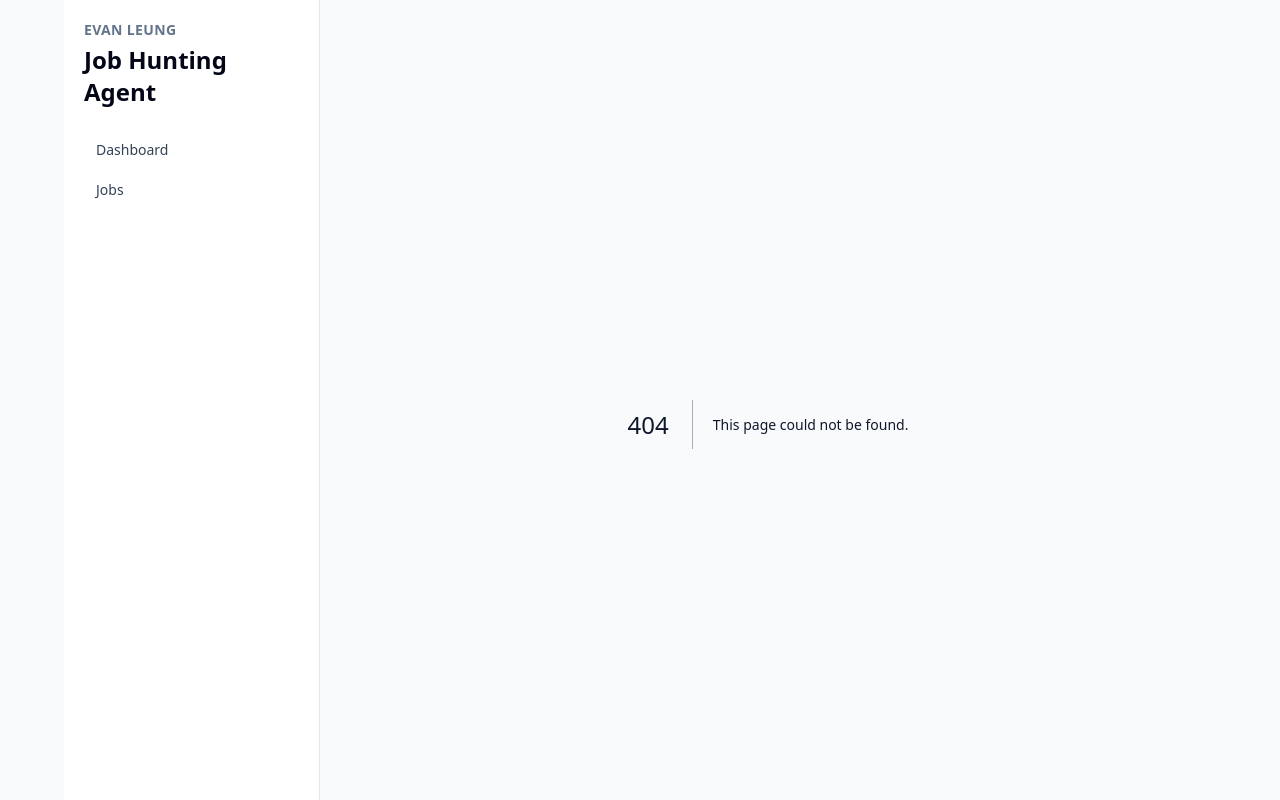
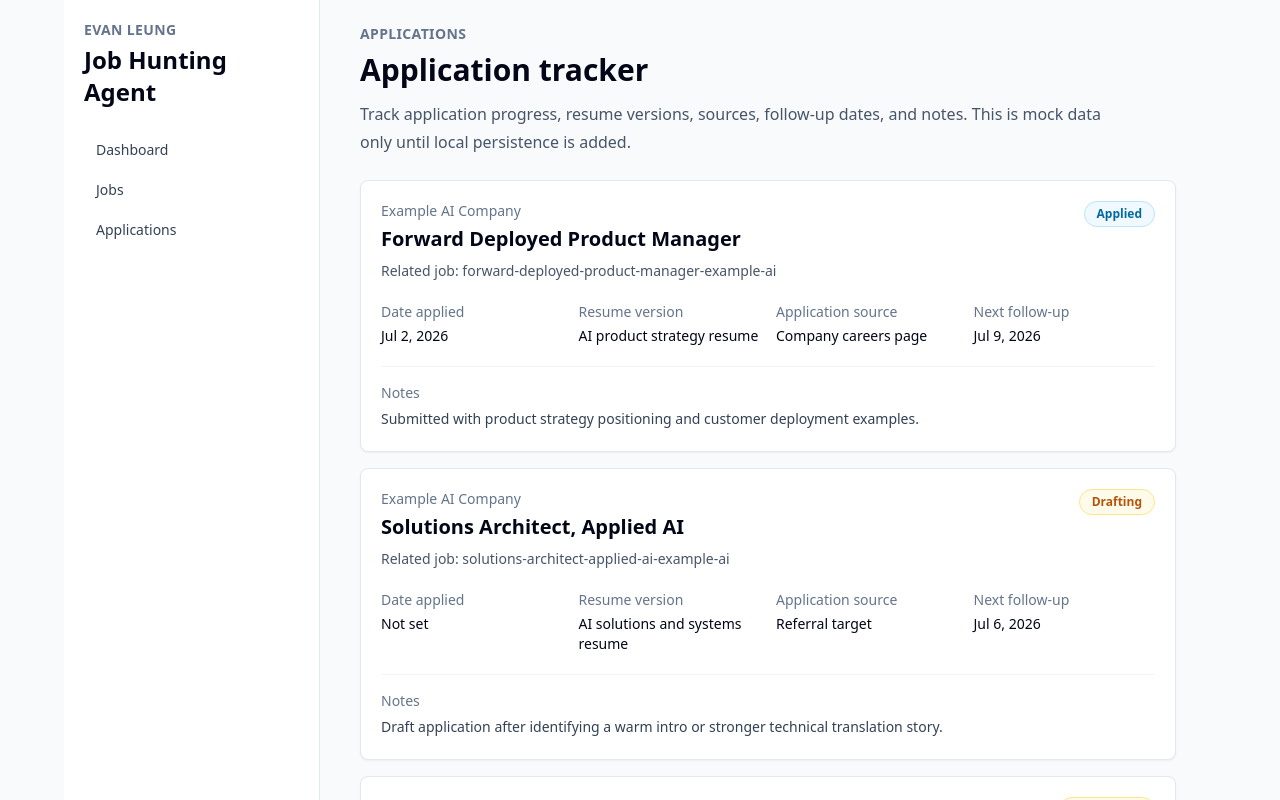
Before and after one commit to evleung/job-hunting-agent, a Next.js app: page /applications in a window 1280 px wide. Before the commit this address had no page. Shown: the top 800 px of the page. Built offline with nearby package versions, Linux system fonts and the light colour scheme.

Commit message:
Add application tracker

```diff
--- /dev/null
+++ b/src/app/applications/page.tsx
@@ -0,0 +1,132 @@
+import Link from "next/link";
+import { mockApplications } from "@/data/mock-applications";
+
+function formatDate(date?: string) {
+  if (!date) {
+    return "Not set";
+  }
+
+  return new Intl.DateTimeFormat("en-US", {
+    month: "short",
+    day: "numeric",
+    year: "numeric",
+    timeZone: "UTC"
+  }).format(new Date(date));
+}
+
+function getStatusClass(status: string) {
+  if (status === "Offer") {
+    return "border-emerald-200 bg-emerald-50 text-emerald-700";
+  }
+
+  if (status === "Rejected" || status === "Withdrawn") {
+    return "border-slate-200 bg-slate-50 text-slate-600";
+  }
+
+  if (status === "Not Started" || status === "Drafting") {
+    return "border-amber-200 bg-amber-50 text-amber-700";
+  }
+
+  return "border-sky-200 bg-sky-50 text-sky-700";
+}
+
+export default function ApplicationsPage() {
+  return (
+    <section className="space-y-6">
+      <div>
+        <p className="text-sm font-semibold uppercase tracking-wide text-slate-500">
+          Applications
+        </p>
+        <h2 className="mt-2 text-3xl font-semibold text-slate-950">
+          Application tracker
+        </h2>
+        <p className="mt-3 max-w-3xl text-base leading-7 text-slate-600">
+          Track application progress, resume versions, sources, follow-up dates,
+          and notes. This is mock data only until local persistence is added.
+        </p>
+      </div>
+
+      {mockApplications.length === 0 ? (
+        <div className="rounded-lg border border-dashed border-slate-300 bg-white p-6">
+          <h3 className="font-semibold text-slate-950">No applications yet</h3>
+          <p className="mt-2 text-sm leading-6 text-slate-600">
+            Add mock application records to shape the tracker before database
+            persistence is introduced.
+          </p>
+        </div>
+      ) : (
+        <div className="grid gap-4">
+          {mockApplications.map((application) => (
+            <article
+              key={application.id}
+              className="rounded-lg border border-slate-200 bg-white p-5 shadow-sm"
+            >
+              <div className="flex flex-col gap-4 sm:flex-row sm:items-start sm:justify-between">
+                <div>
+                  <p className="text-sm font-medium text-slate-500">
+                    {application.company}
+                  </p>
+                  <h3 className="mt-1 text-xl font-semibold text-slate-950">
+                    {application.roleTitle}
+                  </h3>
+                  <Link
+                    href={`/jobs/${application.relatedJobId}`}
+                    className="mt-2 inline-flex text-sm font-medium text-slate-600 hover:text-slate-950"
+                  >
+                    Related job: {application.relatedJobId}
+                  </Link>
+                </div>
+
+                <span
+                  className={`w-fit rounded-full border px-3 py-1 text-xs font-semibold ${getStatusClass(
+                    application.status
+                  )}`}
+                >
+                  {application.status}
+                </span>
+              </div>
+
+              <dl className="mt-5 grid gap-4 text-sm sm:grid-cols-2 lg:grid-cols-4">
+                <div>
+                  <dt className="font-medium text-slate-500">Date applied</dt>
+                  <dd className="mt-1 text-slate-950">
+                    {formatDate(application.dateApplied)}
+                  </dd>
+                </div>
+                <div>
+                  <dt className="font-medium text-slate-500">Resume version</dt>
+                  <dd className="mt-1 text-slate-950">
+                    {application.resumeVersionUsed}
+                  </dd>
+                </div>
+                <div>
+                  <dt className="font-medium text-slate-500">
+                    Application source
+                  </dt>
+                  <dd className="mt-1 text-slate-950">
+                    {application.applicationSource}
+                  </dd>
+                </div>
+                <div>
+                  <dt className="font-medium text-slate-500">
+                    Next follow-up
+                  </dt>
+                  <dd className="mt-1 text-slate-950">
+                    {formatDate(application.nextFollowUpDate)}
+                  </dd>
+                </div>
+              </dl>
+
+              <div className="mt-5 border-t border-slate-100 pt-4">
+                <p className="text-sm font-medium text-slate-500">Notes</p>
+                <p className="mt-1 text-sm leading-6 text-slate-700">
+                  {application.notes ?? "No notes yet."}
+                </p>
+              </div>
+            </article>
+          ))}
+        </div>
+      )}
+    </section>
+  );
+}
--- a/src/app/page.tsx
+++ b/src/app/page.tsx
@@ -16,16 +16,29 @@ export default function DashboardPage() {
         </p>
       </div>
 
+      <div className="grid gap-4 sm:grid-cols-2">
         <Link
           href="/jobs"
           className="block rounded-lg border border-slate-200 bg-white p-5 transition hover:border-slate-300 hover:shadow-sm"
         >
           <h3 className="font-semibold text-slate-950">Jobs</h3>
           <p className="mt-2 text-sm leading-6 text-slate-600">
-          Review saved job postings and compare priority, status, compensation,
-          and fit score.
+            Review saved job postings and compare priority, status,
+            compensation, and fit score.
           </p>
         </Link>
+
+        <Link
+          href="/applications"
+          className="block rounded-lg border border-slate-200 bg-white p-5 transition hover:border-slate-300 hover:shadow-sm"
+        >
+          <h3 className="font-semibold text-slate-950">Applications</h3>
+          <p className="mt-2 text-sm leading-6 text-slate-600">
+            Track application status, resume versions, sources, follow-ups, and
+            notes.
+          </p>
+        </Link>
+      </div>
     </section>
   );
 }
--- /dev/null
+++ b/src/data/mock-applications.ts
@@ -0,0 +1,39 @@
+import type { Application } from "@/types/application";
+
+export const mockApplications: Application[] = [
+  {
+    id: "app-forward-deployed-product-manager-example-ai",
+    company: "Example AI Company",
+    roleTitle: "Forward Deployed Product Manager",
+    relatedJobId: "forward-deployed-product-manager-example-ai",
+    dateApplied: "2026-07-02",
+    status: "Applied",
+    resumeVersionUsed: "AI product strategy resume",
+    applicationSource: "Company careers page",
+    nextFollowUpDate: "2026-07-09",
+    notes:
+      "Submitted with product strategy positioning and customer deployment examples."
+  },
+  {
+    id: "app-solutions-architect-applied-ai-example-ai",
+    company: "Example AI Company",
+    roleTitle: "Solutions Architect, Applied AI",
+    relatedJobId: "solutions-architect-applied-ai-example-ai",
+    status: "Drafting",
+    resumeVersionUsed: "AI solutions and systems resume",
+    applicationSource: "Referral target",
+    nextFollowUpDate: "2026-07-06",
+    notes:
+      "Draft application after identifying a warm intro or stronger technical translation story."
+  },
+  {
+    id: "app-ai-deployment-strategist-example-ai",
+    company: "Example AI Company",
+    roleTitle: "AI Deployment Strategist",
+    relatedJobId: "ai-deployment-strategist-example-ai",
+    status: "Not Started",
+    resumeVersionUsed: "AI operations and strategy resume",
+    applicationSource: "Saved job posting",
+    notes: "Needs compensation research before deciding whether to apply."
+  }
+];
--- a/src/lib/navigation.ts
+++ b/src/lib/navigation.ts
@@ -11,5 +11,9 @@ export const appSections: AppSection[] = [
   {
     title: "Jobs",
     href: "/jobs"
+  },
+  {
+    title: "Applications",
+    href: "/applications"
   }
 ];
--- /dev/null
+++ b/src/types/application.ts
@@ -0,0 +1,25 @@
+export type ApplicationStatus =
+  | "Not Started"
+  | "Drafting"
+  | "Applied"
+  | "Recruiter Screen"
+  | "Hiring Manager"
+  | "Technical Screen"
+  | "Case Study"
+  | "Final Round"
+  | "Offer"
+  | "Rejected"
+  | "Withdrawn";
+
+export type Application = {
+  id: string;
+  company: string;
+  roleTitle: string;
+  relatedJobId: string;
+  dateApplied?: string;
+  status: ApplicationStatus;
+  resumeVersionUsed: string;
+  applicationSource: string;
+  nextFollowUpDate?: string;
+  notes?: string;
+};
```
Lines whose indentation alone changed are shown as unchanged.
